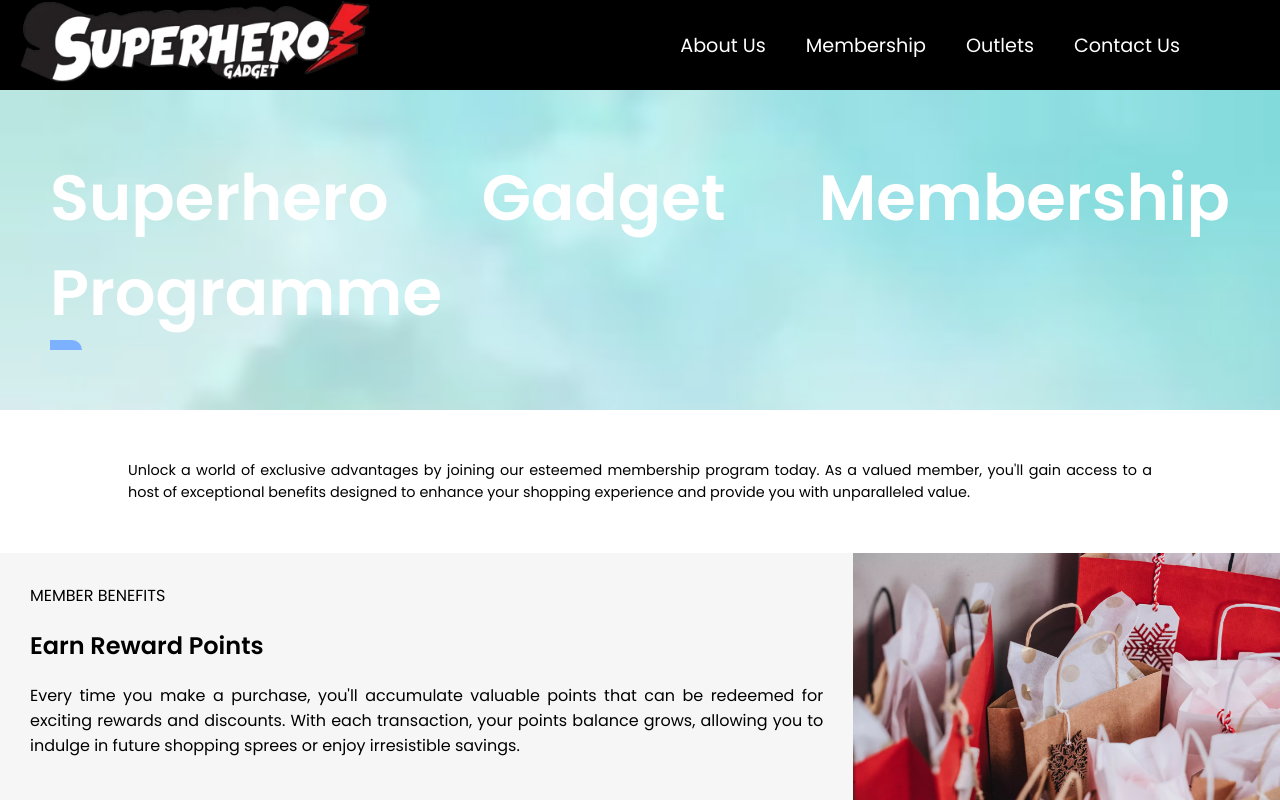
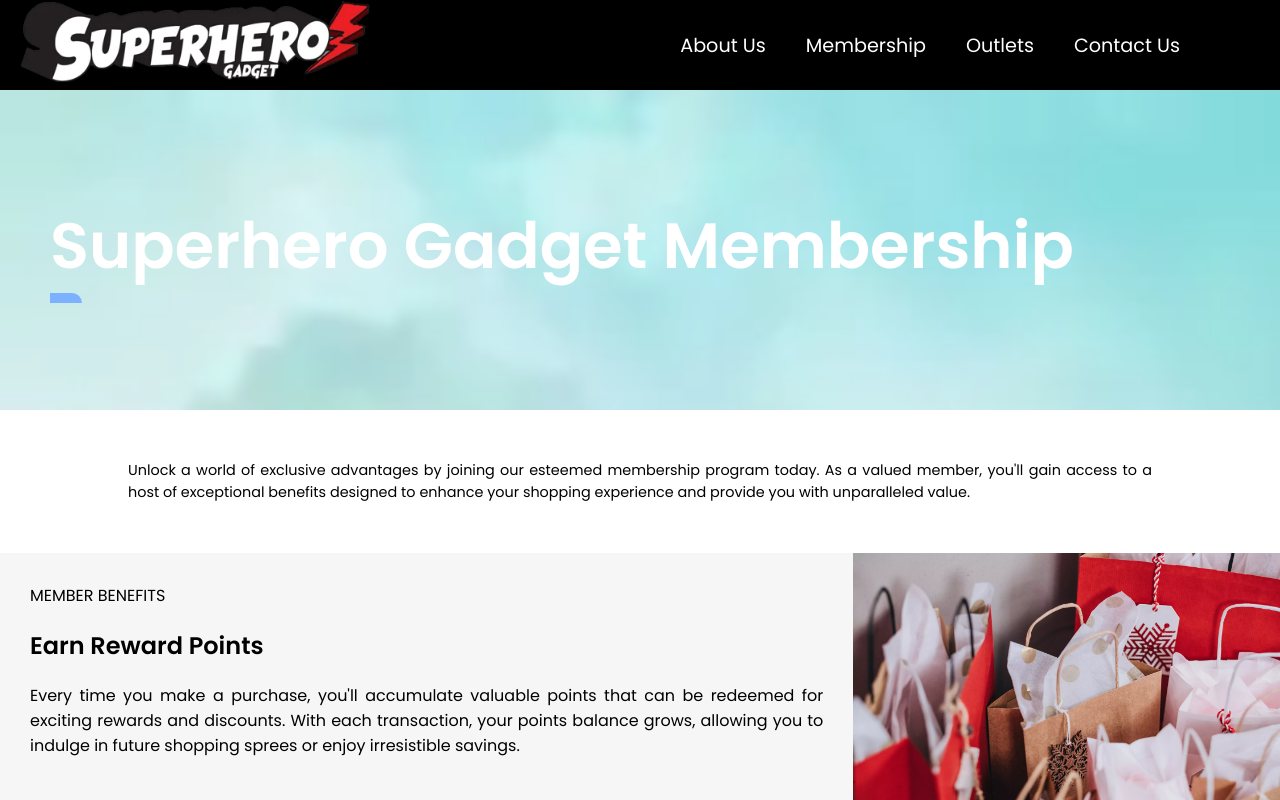
Before and after one commit to Sodiumchloridy/superhero-gadget, a Next.js app: page /membership in a window 1280 px wide. Shown: the top 800 px of the page. Built offline with nearby package versions, Linux system fonts and the light colour scheme.

Commit message:
updated files

```diff
--- a/app/membership/page.tsx
+++ b/app/membership/page.tsx
@@ -7,7 +7,7 @@ export default function Membership(){
             <main className="membership">
                 <div className="title">
                     <div className="title-inner-wrapper">
-                        <h1>Superhero Gadget Membership Programme</h1>
+                        <h1>Superhero Gadget Membership</h1>
                         <div className="underscore"></div>
                     </div>
                 </div>
```
